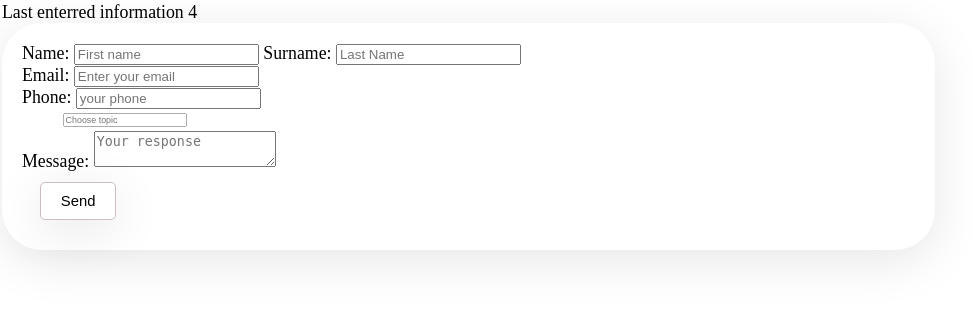
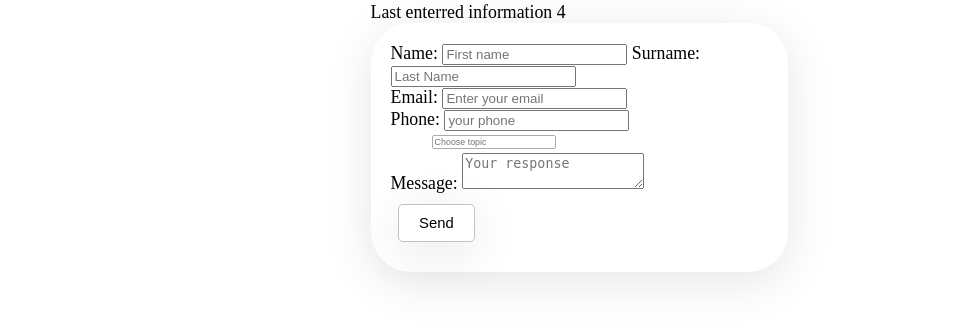
Before and after one commit to OleksiiKtitarov/ipaiot, a PHP site: page / in a window 1280 px wide. Shown: the top 324 px of the page, without its empty margins (0-973 px from the left). Run offline with PHP 8.4, Linux system fonts and the light colour scheme; data that the repository does not hold is empty.

Commit message:
Update screenStyle_php.css

```diff
--- a/screenStyle_php.css
+++ b/screenStyle_php.css
@@ -7,7 +7,9 @@ html, body{
     margin: 1px;
     padding: 0;
     background-color: #ffffff;
-
+    display: flex;
+    justify-content: center;
+    flex-wrap: wrap;
     font-size: calc(5px + 1vw);
 
 }
@@ -234,9 +236,6 @@ html, body{
     outline: none;
     width: 183px;
     /*border-bottom: 1px solid grey;*/
-
-
-
 }
 
 @media (max-width: 400px) {
```
